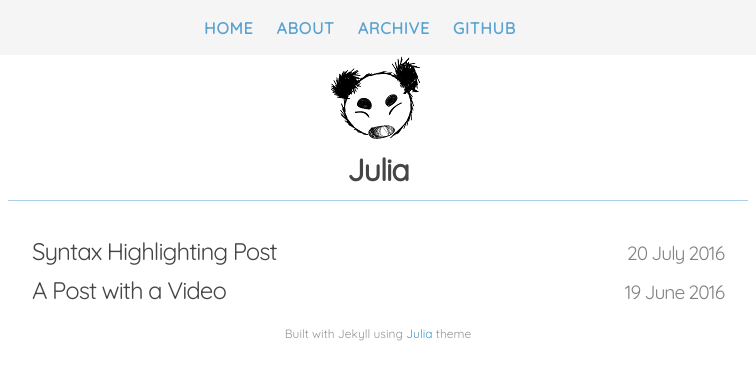
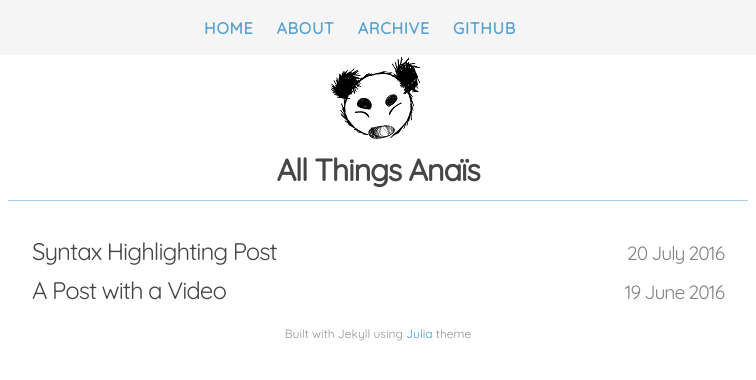
Before and after one commit to anais-seely/All-Things-Anais, a Jekyll site: the page built from index.html, in a window 1280 px wide. Shown: the top 380 px of the page, without its empty margins (262-1018 px from the left). Built offline with Jekyll 4.4.1, drawn with Linux system fonts in a browser that asks for light colours; nearby versions of some CDN libraries; some of the changed lines change nothing that is shown.

Commit message:
update to config

```diff
--- a/_config.yml
+++ b/_config.yml
@@ -1,9 +1,9 @@
 # Site settings
-title: Julia #website title
+title: All Things Anaïs
 description: > # this means to ignore newlines until "baseurl:"
-  Julia
-url: #https://kuoa.github.io # the base hostname & protocol for your site
-baseurl: # the sub-path of your site, e.g. /blog/
+
+url: https://anais-seely.github.io
+baseurl: /All-Things-Anais-anais-seely
 
 disqus_shortname: kuoa # leave empty if you don't want comments
 google_analytics: false #if set to "true" modify the google_analytycs.html, set to false otherwise
@@ -20,7 +20,7 @@
     external:     false
     external:     false
   - name:         GitHub
-    url:          http://github.com/kuoa
+    url:          http://github.com/anais-seely
     external:     true
 
 # Build settings
```
